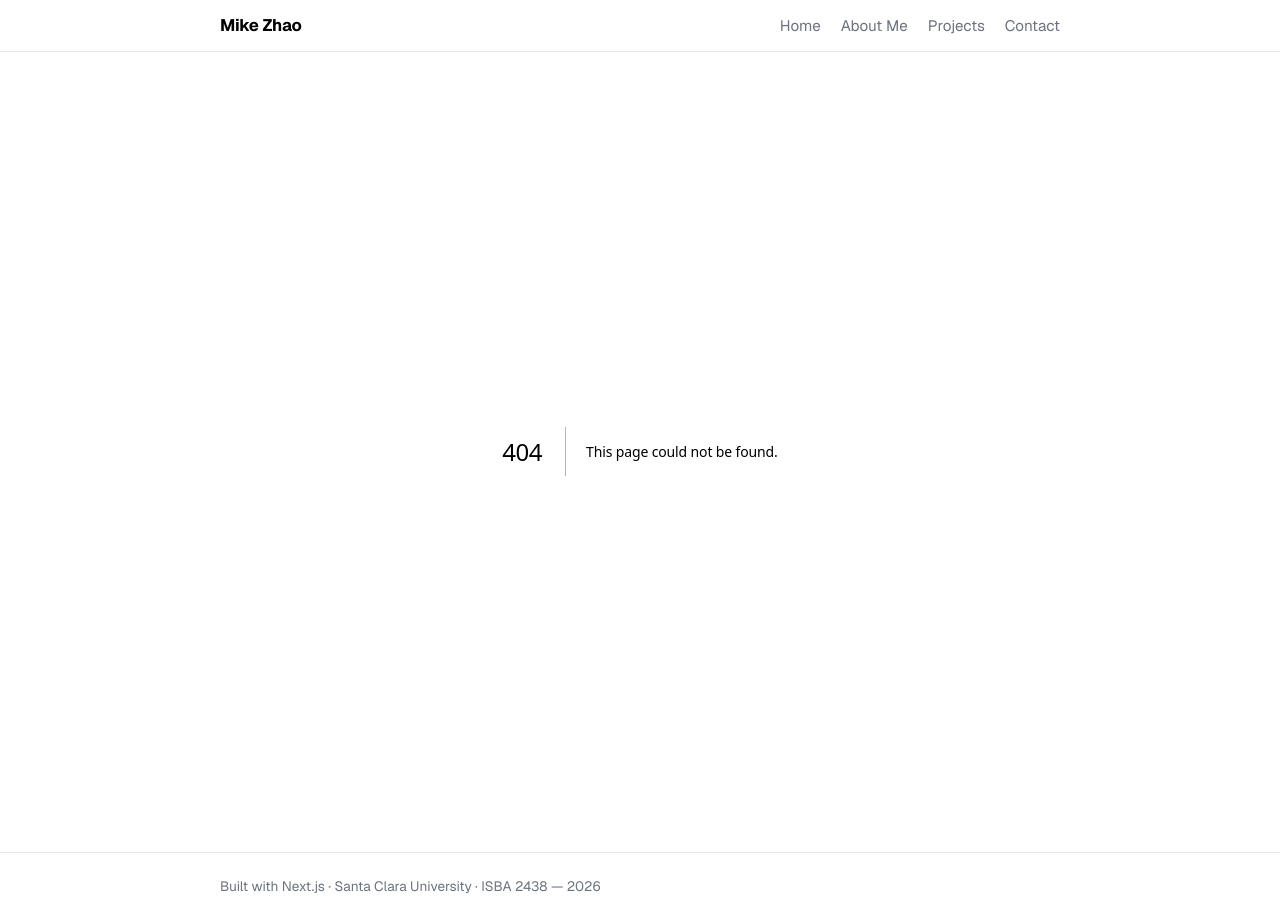
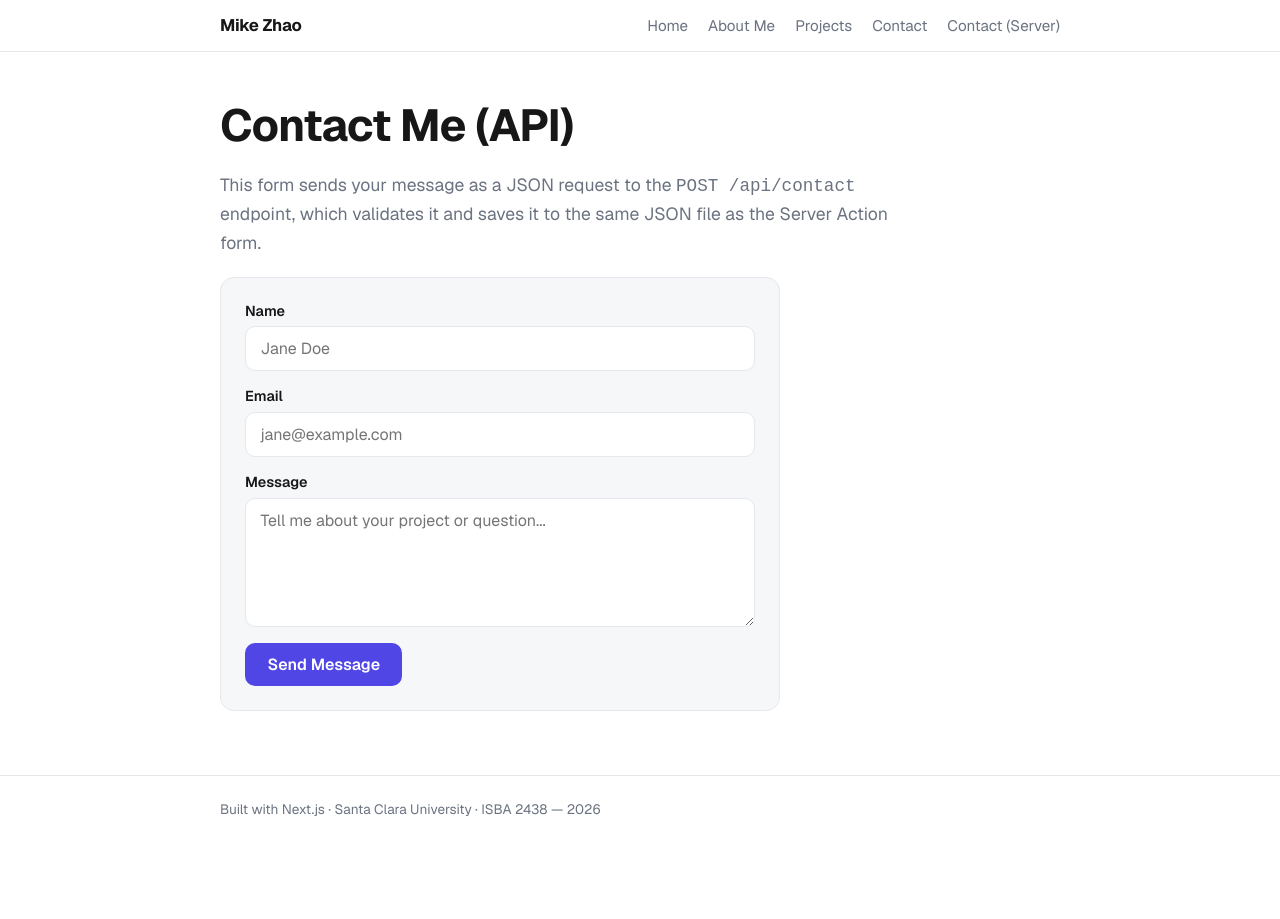
Before and after one commit to Mikeylove-997/portfolio, a Next.js app: page /contact-me in a window 1280 px wide. Before the commit this address had no page. After the commit the page ends 842 px from the top, so only its background shows below. Built offline with nearby package versions, Linux system fonts and the light colour scheme.

Commit message:
Add /contact-me page with client-side API form posting to /api/contact

```diff
--- /dev/null
+++ b/app/contact-me/page.tsx
@@ -0,0 +1,117 @@
+"use client";
+
+import { useState } from "react";
+
+type FieldErrors = {
+  name?: string;
+  email?: string;
+  message?: string;
+};
+
+export default function ContactApiPage() {
+  const [errors, setErrors] = useState<FieldErrors>({});
+  const [submitted, setSubmitted] = useState(false);
+  const [sending, setSending] = useState(false);
+  const [failed, setFailed] = useState(false);
+
+  async function handleSubmit(event: React.FormEvent<HTMLFormElement>) {
+    event.preventDefault();
+    setSending(true);
+    setFailed(false);
+
+    const formData = new FormData(event.currentTarget);
+    const payload = {
+      name: String(formData.get("name") ?? ""),
+      email: String(formData.get("email") ?? ""),
+      message: String(formData.get("message") ?? ""),
+    };
+
+    try {
+      const response = await fetch("/api/contact", {
+        method: "POST",
+        headers: { "Content-Type": "application/json" },
+        body: JSON.stringify(payload),
+      });
+
+      if (response.status === 201) {
+        setErrors({});
+        setSubmitted(true);
+        event.currentTarget.reset();
+      } else if (response.status === 400) {
+        const data = await response.json();
+        setErrors(data.errors ?? {});
+        setSubmitted(false);
+      } else {
+        setFailed(true);
+      }
+    } catch {
+      setFailed(true);
+    } finally {
+      setSending(false);
+    }
+  }
+
+  return (
+    <main className="container page">
+      <h1>Contact Me (API)</h1>
+      <p className="lead">
+        This form sends your message as a JSON request to the{" "}
+        <code>POST /api/contact</code> endpoint, which validates it and saves
+        it to the same JSON file as the Server Action form.
+      </p>
+
+      {submitted ? (
+        <p className="banner success" role="status">
+          Thanks! Your message was saved successfully.
+        </p>
+      ) : null}
+      {failed ? (
+        <p className="banner error" role="alert">
+          Something went wrong. Please try again.
+        </p>
+      ) : null}
+
+      <div className="card form-card">
+        <form onSubmit={handleSubmit} className="form" noValidate>
+          <div className="field">
+            <label htmlFor="api-name">Name</label>
+            <input
+              id="api-name"
+              name="name"
+              type="text"
+              placeholder="Jane Doe"
+            />
+            {errors.name ? <p className="field-error">{errors.name}</p> : null}
+          </div>
+          <div className="field">
+            <label htmlFor="api-email">Email</label>
+            <input
+              id="api-email"
+              name="email"
+              type="email"
+              placeholder="jane@example.com"
+            />
+            {errors.email ? (
+              <p className="field-error">{errors.email}</p>
+            ) : null}
+          </div>
+          <div className="field">
+            <label htmlFor="api-message">Message</label>
+            <textarea
+              id="api-message"
+              name="message"
+              rows={5}
+              placeholder="Tell me about your project or question..."
+            />
+            {errors.message ? (
+              <p className="field-error">{errors.message}</p>
+            ) : null}
+          </div>
+          <button type="submit" disabled={sending}>
+            {sending ? "Sending..." : "Send Message"}
+          </button>
+        </form>
+      </div>
+    </main>
+  );
+}
--- a/app/globals.css
+++ b/app/globals.css
@@ -320,6 +320,11 @@ h2 {
   border-color: var(--accent);
 }
 
+.field-error {
+  color: var(--error-border);
+  font-size: 0.85rem;
+}
+
 .form button {
   align-self: flex-start;
   cursor: pointer;
--- a/app/layout.tsx
+++ b/app/layout.tsx
@@ -26,7 +26,8 @@ const navLinks = [
   { href: "/", label: "Home" },
   { href: "/about-me", label: "About Me" },
   { href: "/projects", label: "Projects" },
-  { href: "/contact-me-server-form", label: "Contact" },
+  { href: "/contact-me", label: "Contact" },
+  { href: "/contact-me-server-form", label: "Contact (Server)" },
 ];
 
 export default function RootLayout({ children }: LayoutProps<"/">) {
```
Also changed, not shown: 1 other file (tests, documents, lock files or other folders).
